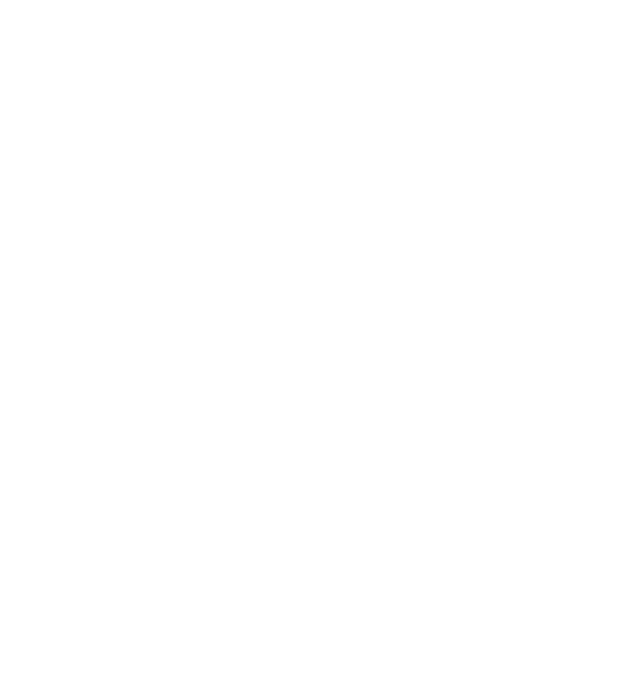
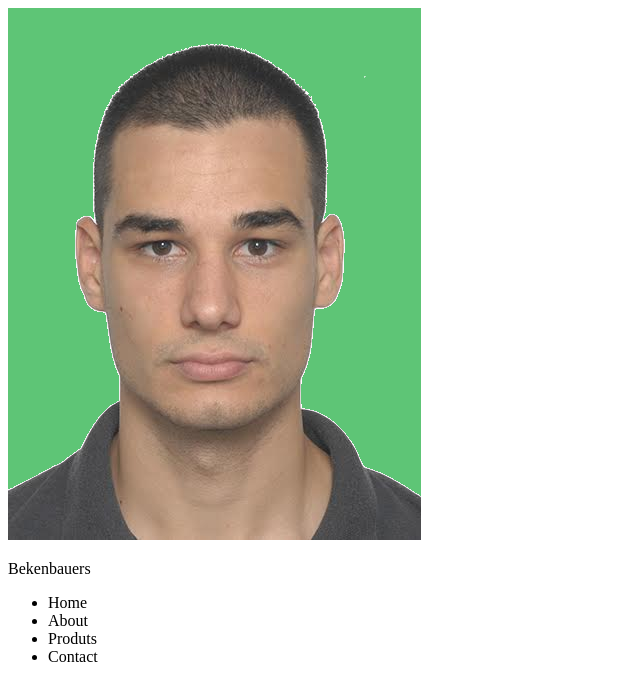
Before and after one commit to nemanjamalesija/landing-page-saas, a React (Create React App) app: page / in a window 1280 px wide. Shown: the top 700 px of the page, without its empty margins (0-640 px from the left). Built offline with nearby package versions, Linux system fonts and the light colour scheme.

Commit message:
Create nav basic structure

```diff
--- a/src/App.tsx
+++ b/src/App.tsx
@@ -2,7 +2,24 @@
 import moi from './images/moi.png';
 
 function App() {
-  return <div className="App"></div>;
+  return (
+    <div className="App">
+      <nav className="nav">
+        <div className="nav__logo--container">
+          <div className="nav__logo__box">
+            <img src={moi} alt="user" />
+          </div>
+          <p className="nav__logo--text">Bekenbauers</p>
+        </div>
+        <ul className="nav__list">
+          <li className="nav__list--item">Home</li>
+          <li className="nav__list--item">About</li>
+          <li className="nav__list--item">Produts</li>
+          <li className="nav__list--item">Contact</li>
+        </ul>
+      </nav>
+    </div>
+  );
 }
 
 export default App;
```
